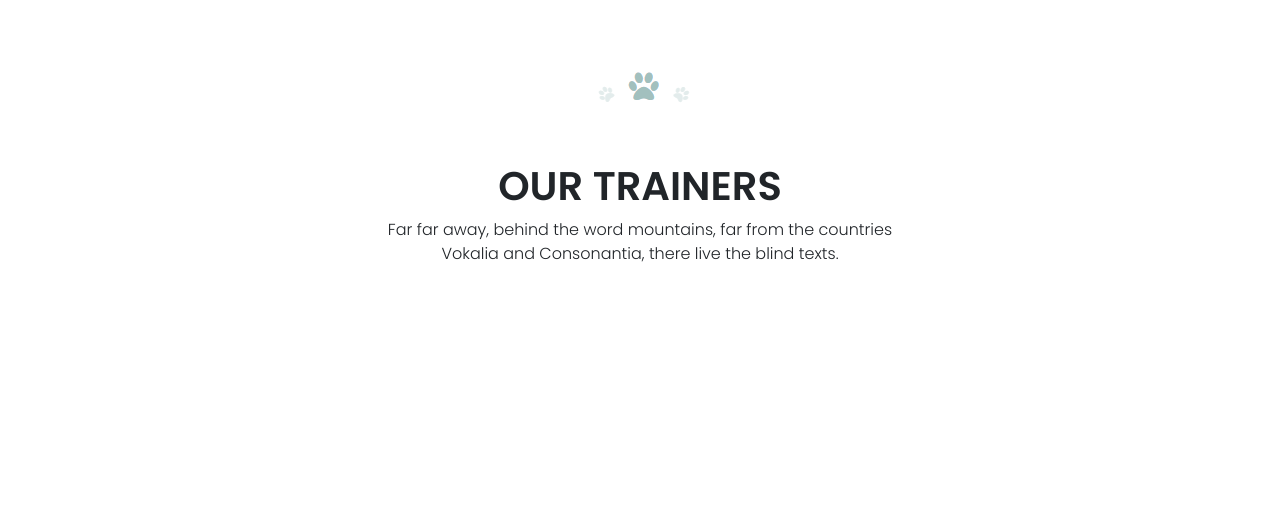
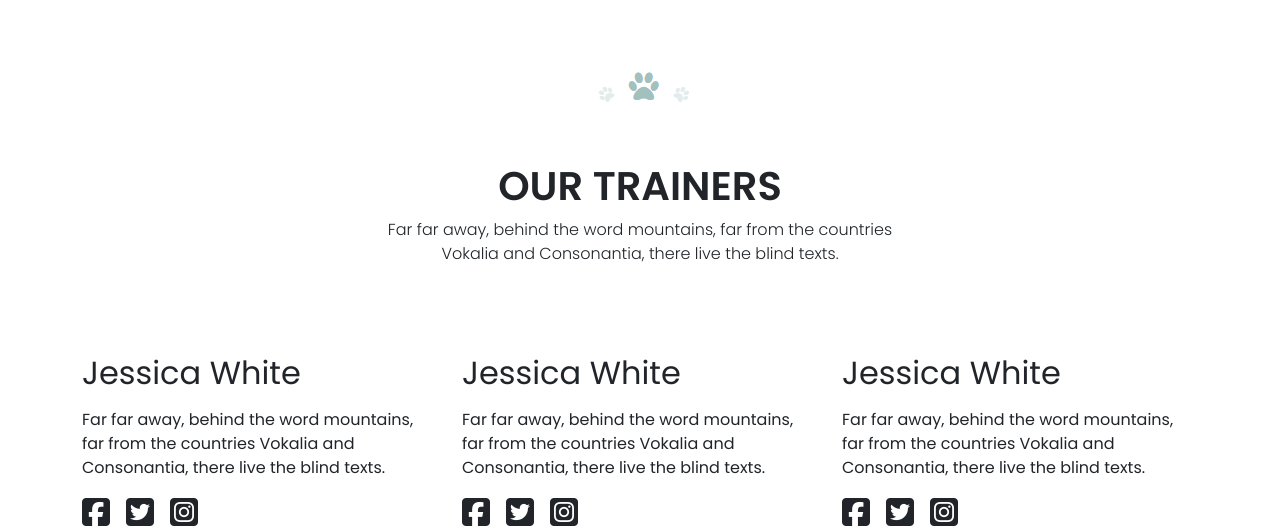
Before and after one commit to ahamedashik01/doggger, a plain HTML site: page index.html in a window 1280 px wide. Shown: the part 3009-3538 px from the top of the page. Before the commit the page ends 3347 px from the top, so only its background shows below. Drawn offline with nearby package versions, Linux system fonts and the light colour scheme.

Commit message:
trainer description added

```diff
--- a/css/style.css
+++ b/css/style.css
@@ -33,6 +33,9 @@ body{
     background-color: #000000;
     color: azure;
 }
+.social:hover{
+    transform: scale(1.2);
+}
 @media only screen and (max-width: 768px) {
     .h-fs{
         font-size: 35px;
--- a/index.html
+++ b/index.html
@@ -9,6 +9,8 @@
     <title>Dogger</title>
 
     <!-- favicon  -->
+    <!-- font awesome -->
+    <script src="https://kit.fontawesome.com/f4883431e7.js" crossorigin="anonymous"></script>
     <!-- google font -->
     <link rel="preconnect" href="https://fonts.googleapis.com">
     <link rel="preconnect" href="https://fonts.gstatic.com" crossorigin>
@@ -175,14 +177,44 @@
             <div class="row">
                 <div class="col-md-4">
                     <img class="img-fluid" src="images/trainers/Screenshot_1.png" alt="">
+                    <h2 class="mt-3">Jessica White</h2>
+                    <p class="mt-3">Far far away, behind the word mountains, far from the countries Vokalia and
+                        Consonantia, there
+                        live the blind texts.
+                    </p>
+                    <div class="d-flex">
+                        <i class="fab fa-facebook-square fs-2 me-3 social"></i>
+                        <i class="fab fa-twitter-square fs-2 me-3 social"></i>
+                        <i class="fab fa-instagram-square fs-2 social"></i>
+                    </div>
                 </div>
                 <div class="col-md-4">
                     <img class="img-fluid" src="images/trainers/xdogger_trainer_1.jpg.pagespeed.ic.qcBfom8qvJ.jpg"
                         alt="">
+                    <h2 class="mt-3">Jessica White</h2>
+                    <p class="mt-3">Far far away, behind the word mountains, far from the countries Vokalia and
+                        Consonantia, there
+                        live the blind texts.
+                    </p>
+                    <div class="d-flex">
+                        <i class="fab fa-facebook-square fs-2 me-3 social"></i>
+                        <i class="fab fa-twitter-square fs-2 me-3 social"></i>
+                        <i class="fab fa-instagram-square fs-2 social"></i>
+                    </div>
                 </div>
                 <div class="col-md-4">
                     <img class="img-fluid" src="images/trainers/xdogger_trainer_3.jpg.pagespeed.ic.XQTMEy8sEY.jpg"
                         alt="">
+                    <h2 class="mt-3">Jessica White</h2>
+                    <p class="mt-3">Far far away, behind the word mountains, far from the countries Vokalia and
+                        Consonantia, there
+                        live the blind texts.
+                    </p>
+                    <div class="d-flex">
+                        <i class="fab fa-facebook-square fs-2 me-3 social"></i>
+                        <i class="fab fa-twitter-square fs-2 me-3 social"></i>
+                        <i class="fab fa-instagram-square fs-2 social"></i>
+                    </div>
                 </div>
             </div>
         </section>
```
